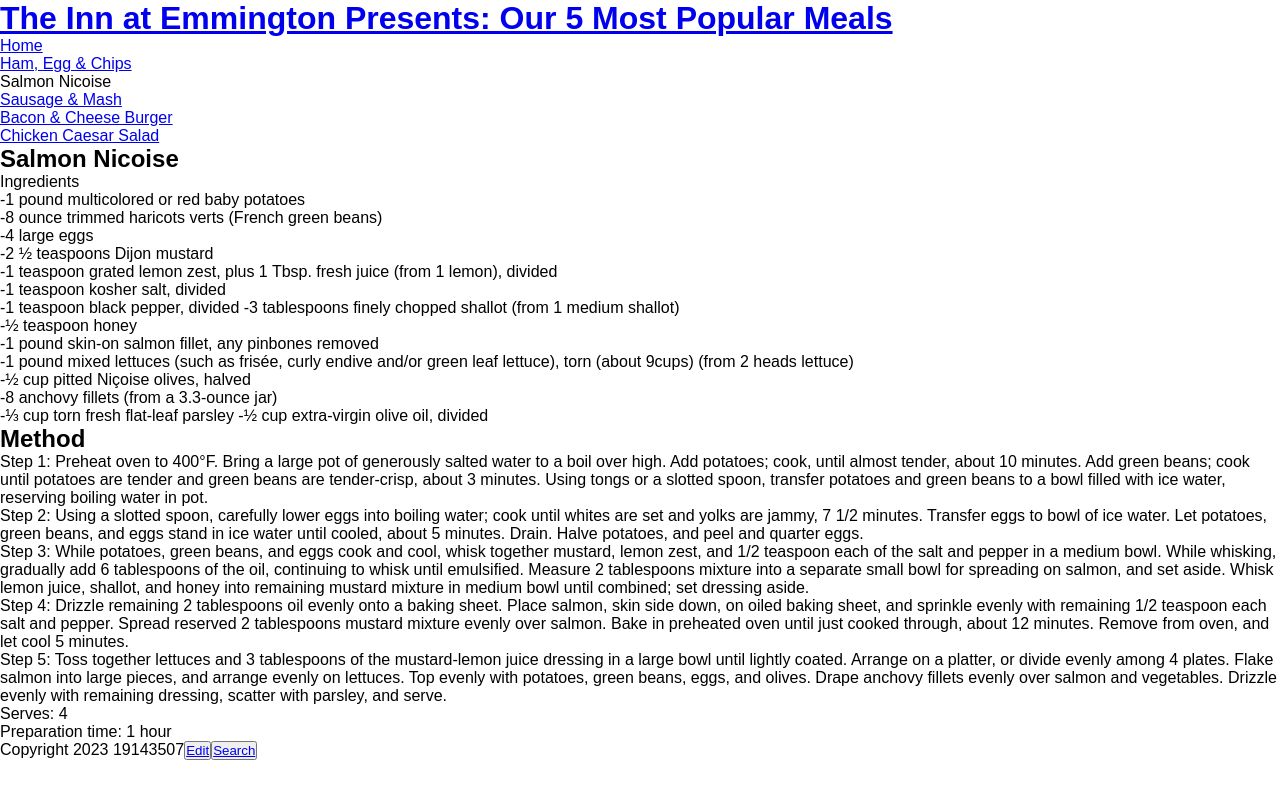
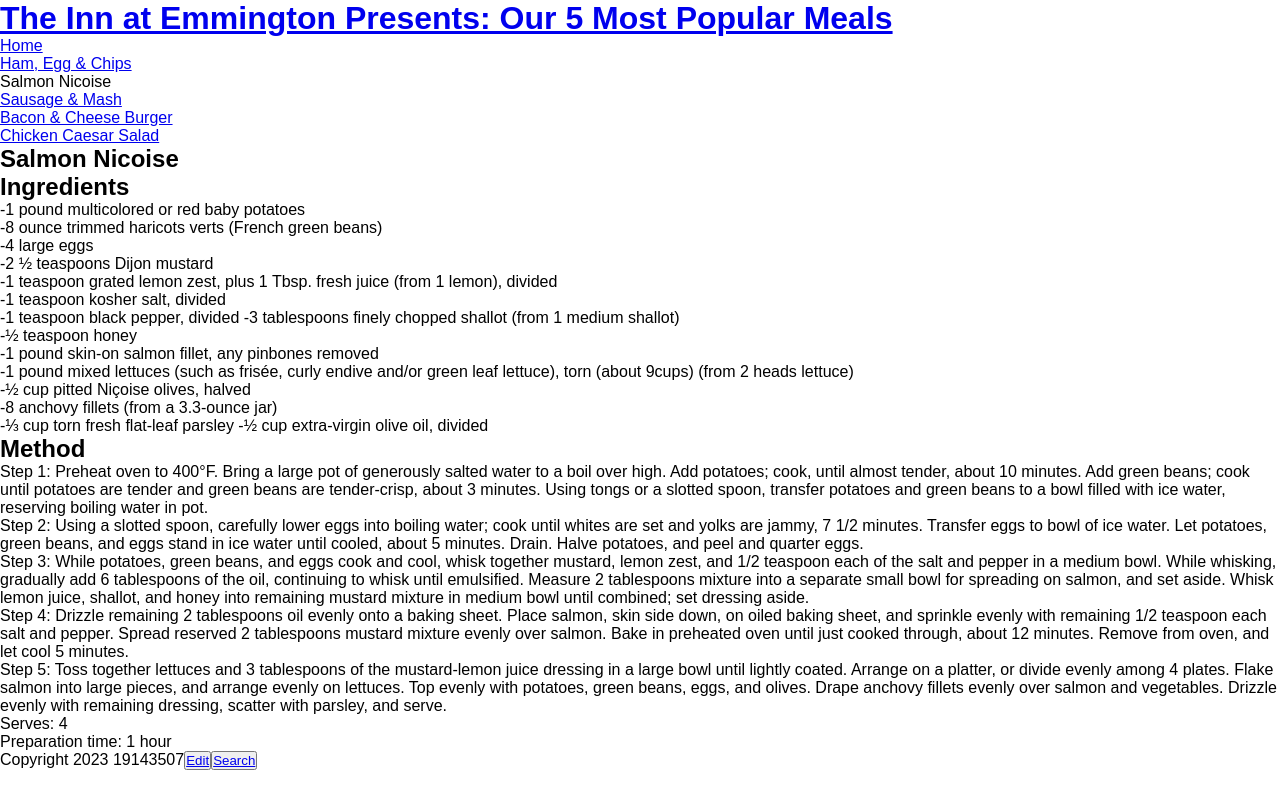
Before and after one commit to 19143507/inn-at-emmington, a Jekyll site: the page built from _recipes/recipe1.md, in a window 1280 px wide. Shown: the top 809 px of the page. Built offline with Jekyll 4.4.1, drawn with Linux system fonts in a browser that asks for light colours.

```diff
--- a/_recipes/recipe1.md
+++ b/_recipes/recipe1.md
@@ -5,8 +5,7 @@ order: 2
 layout: recipe
 published: true
 ---
-
-Ingredients
+## Ingredients
 
 \-1 pound multicolored or red baby potatoes
 
@@ -21,7 +20,7 @@ Ingredients
 \-1 teaspoon kosher salt, divided
 
 \-1 teaspoon black pepper, divided
-\-3 tablespoons finely chopped shallot (from 1 medium shallot)
+-3 tablespoons finely chopped shallot (from 1 medium shallot)
 
 \-½ teaspoon honey
 
@@ -34,13 +33,12 @@ Ingredients
 \-8 anchovy fillets (from a 3.3-ounce jar)
 
 \-⅓ cup torn fresh flat-leaf parsley
-\-﻿½ cup extra-virgin olive oil, divided
+-﻿½ cup extra-virgin olive oil, divided
 
 ## Method
 
 S﻿tep 1:
 Preheat oven to 400°F. Bring a large pot of generously salted water to a boil over high. Add potatoes; cook, until almost tender, about 10 minutes. Add green beans; cook until potatoes are tender and green beans are tender-crisp, about 3 minutes. Using tongs or a slotted spoon, transfer potatoes and green beans to a bowl filled with ice water, reserving boiling water in pot.
-
 
 S﻿tep 2:
 Using a slotted spoon, carefully lower eggs into boiling water; cook until whites are set and yolks are jammy, 7 1/2 minutes. Transfer eggs to bowl of ice water. Let potatoes, green beans, and eggs stand in ice water until cooled, about 5 minutes. Drain. Halve potatoes, and peel and quarter eggs.
```
Also changed, not shown: other parts of _recipes/recipe1.md (+2 -2 lines).
